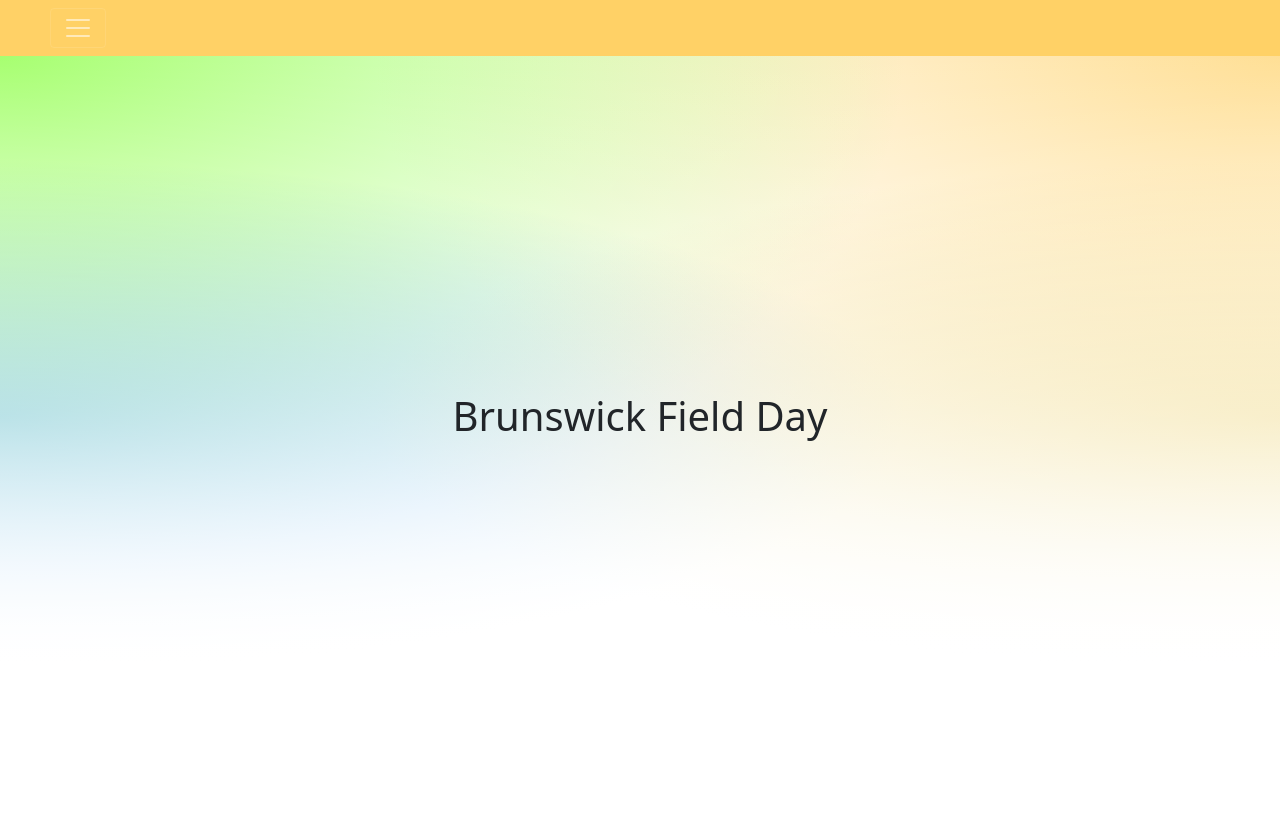
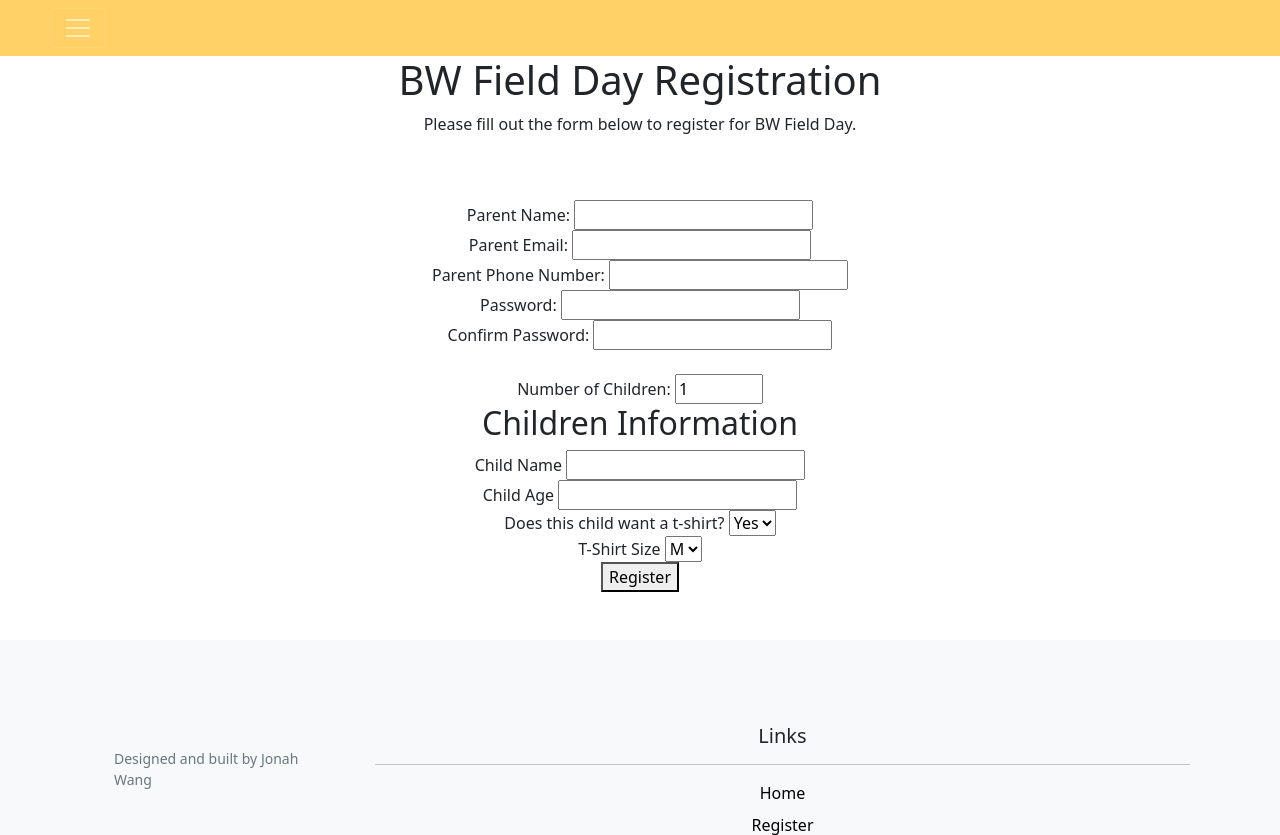
Before and after one commit to AjaxAcheles/BWFieldDay, a Flask app: page /register in a window 1280 px wide. Shown: the top 835 px of the page. Run offline with Flask 3, Linux system fonts and the light colour scheme.

Commit message:
regiser page has front end done

```diff
--- a/app.py
+++ b/app.py
@@ -9,9 +9,10 @@ from flask import (
     g
 )
 from fetch_data import *
-
+from auth import *
 
 app = Flask(__name__)
+app.register_blueprint(auth_bp)
 
 with app.app_context():
     create_parent_info_table()
@@ -23,15 +24,10 @@ app.secret_key = "NJMFTGEWTRIOPHGFVFXGDCljkfgtre45tiophufhgyju435u8o9324i09dfhku
 def home():
     return render_template("home.html")
 
-@app.route("/register")
-def register():
-    return render_template("home.html")
-
 @app.route("/edit_info")
 def edit_info():
-    parent_data = get_parent_data()
-    child_data = get_child_data()
-    return parent_data, child_data
+    parent_data = get_parent_info()
+    return parent_data
 
 @app.route("/volunteering")
 def volunteering():
--- /dev/null
+++ b/auth.py
@@ -0,0 +1,24 @@
+from flask import (
+    Blueprint,
+    Flask,
+    render_template,
+    request,
+    redirect,
+    url_for,
+    session,
+    g
+)
+auth_bp = Blueprint('auth', __name__)
+
+@auth_bp.route("/register", methods=['GET', 'POST'])
+def register():
+    if request.method == "GET":
+        return render_template("register.html")
+
+    elif request.method == "POST":
+        return request.form
+
+
+@auth_bp.route("/login", methods=['GET', 'POST'])
+def login_page():
+    return render_template('login.html')
--- a/templates/layout.html
+++ b/templates/layout.html
@@ -22,7 +22,7 @@
               <a class="nav-link text-dark" href="{{url_for('home')}}">Home</a>
             </li> <!--home link-->
             <li class="nav-item">
-              <a class="nav-link text-dark" href="{{url_for('register')}}">Register</a>
+              <a class="nav-link text-dark" href="{{url_for('auth.register')}}">Register</a>
             </li> <!--about link-->
             <li class="nav-item">
               <a class="nav-link text-dark" href="{{url_for('edit_info')}}">Edit Info</a>
@@ -59,7 +59,7 @@
             <hr>
             <ul class="list-unstyled">
               <li class="mb-2"><a href="{{url_for('home')}}">Home</a></li>
-              <li class="mb-2"><a href="{{url_for('register')}}">Register</a></li>
+              <li class="mb-2"><a href="{{url_for('auth.register')}}">Register</a></li>
               <li class="mb-2"><a href="{{url_for('edit_info')}}">Edit Info</a></li>
               <li class="mb-2"><a href="{{url_for('volunteering')}}">Volunteering</a></li>
             </ul>
--- /dev/null
+++ b/templates/register.html
@@ -0,0 +1,145 @@
+{% extends "layout.html" %} {% set page_title="Registration" %}
+
+{% block heading %}
+    <h1>BW Field Day Registration</h1>
+    <p>Please fill out the form below to register for BW Field Day.</p>
+{% endblock %}
+
+{% block content %}
+    <form class="text-center" action="/register" method="POST">
+        <div>
+            <label for="parent-name">Parent Name:</label>
+            <input type="text" id="parent-name" name="parent-name" required>
+        </div>
+        <div>
+            <label for="parent-email">Parent Email:</label>
+            <input type="email" id="parent-email" name="parent-email" required>
+        </div>
+        <div>
+            <label for="parent-phone-number">Parent Phone Number:</label>
+            <input type="tel" id="parent-phone-number" name="parent-phone-number" required>
+        </div>
+        <div>
+            <label for="password">Password:</label>
+            <input type="password" id="password" name="password" required>
+        </div>
+        <div>
+            <label for="confirm-password">Confirm Password:</label>
+            <input type="password" id="confirm-password" name="confirm-password" required>
+        </div>
+        <br>
+        <div>
+            <label for="number-of-children">Number of Children:</label>
+            <input type="number" id="number-of-children" name="number-of-children" min="1" max="10" value=1 required>
+        </div>
+
+        <h2>Children Information</h2>
+        <div id="children-info-container">
+            <!--.children-info will be duplicated/removed when #number-of-children is changed -->
+            <div class="children-info" id="child-1-info">
+                <div>
+                    <label for="child-1-name">Child Name</label>
+                    <input type="text" id="child-1-name" name="child-1-name" required>
+                </div>
+                <div>
+                    <label for="child-1-age">Child Age</label>
+                    <input type="text" id="child-1-age" name="child-1-age" required>
+                </div>
+                <div>
+                    <label for="child-1-t-shirt-option">Does this child want a t-shirt?</label>
+                    <select class="child-t-shirt-option" data-childNumber="1" name="child-1-t-shirt-option" id="child-1-t-shirt-option">
+                        <option value="true">Yes</option>
+                        <option value="false">No</option>
+                    </select>
+                </div>
+                <div id="child-1-t-shirt-size-container">
+                    <label for="child-1-t-shirt-size">T-Shirt Size</label>
+                    <select name="child-1-t-shirt-size" id="child-1-t-shirt-size">
+                        <option value="M">M</option>
+                        <option value="L">L</option>
+                    </select>
+                </div>
+            </div>
+        </div>
+
+        <button type="submit">Register</button>
+    </form>
+<!--parent needs t-shirt, child needs option to not get t-shirt-->
+    <script>
+        // after detecting a change in the value of #number-of-children, set the variable numChildren to the new value
+        var numChildren = $("#number-of-children").val();
+
+        function onAddChild () {
+            var newNumChildren = $("#number-of-children").val();
+            numChildren = Number(numChildren);
+            newNumChildren = Number(newNumChildren);
+
+            console.log(numChildren, newNumChildren, numChildren + 3);
+
+            // if numChildren has decreased
+            if (newNumChildren < numChildren) {
+                // define a list, named childrenDivs, of the direct children of #children-info (they should be divs)
+                var childrenDivs = $(".children-info");
+                // find the last id in childrenDivs and use jquery to remove the div with the same id
+                // keep doing so until the number items in childrenDivs are the same as numChildren
+                for (index = numChildren; index > newNumChildren; index--) {
+                    var id = `#child-${index}-info`;
+                    $(id).remove();
+                }
+            } // if numChildren has increased
+            else if (newNumChildren > numChildren) {
+                // add all the new children
+                for (index = numChildren + 1; index < newNumChildren + 1; index++) {
+                    var childDiv = `
+                    <div class="children-info" id="child-${index}-info">
+                        <div>
+                            <label for="child-${index}-name">Child Name</label>
+                            <input type="text" id="child-${index}-name" name="child-${index}-name" required>
+                        </div>
+                        <div>
+                            <label for="child-${index}-age">Child Age</label>
+                            <input type="text" id="child-${index}-age" name="child-${index}-age" required>
+                        </div>
+                        <div>
+                            <label for="child-${index}-t-shirt-option">Does this child want a t-shirt?</label>
+                            <select name="child-${index}-t-shirt-option" id="child-${index}-t-shirt-option">
+                                <option value="true">Yes</option>
+                                <option value="false">No</option>
+                            </select>
+                        </div>
+                        <div id="child-${index}-t-shirt-size-container">
+                            <label for="child-${index}-t-shirt-size">T-Shirt Size</label>
+                            <select name="child-${index}-t-shirt-size" id="child-${index}-t-shirt-size">
+                                <option value="M">M</option>
+                                <option value="L">L</option>
+                            </select>
+                        </div>
+                    </div>
+                    `;
+                    $("#children-info-container").append(childDiv);
+                }
+            }
+            else {
+                void 0;
+            }
+
+            numChildren = newNumChildren;
+            delete newNumChildren;
+        }
+
+        // if any .t-shirt-choice is true, then remove .t-shirt
+        function onChangeTShirtOption (event) {
+            var changed = event.currentTarget;
+            if (changed.value == "true") {
+                $(`#child-${changed.dataset.childnumber}-t-shirt-size-container`).show()
+            }
+            else if (changed.value == "false") {
+                $(`#child-${changed.dataset.childnumber}-t-shirt-size-container`).hide()
+            }
+        }
+
+
+        $("#number-of-children").change(onAddChild);
+        $(".child-t-shirt-option").change(onChangeTShirtOption);
+    </script>
+{% endblock %}
```
Also changed, not shown: fetch_data.py (+5 -5 lines), database.db, templates/login.html (added).
